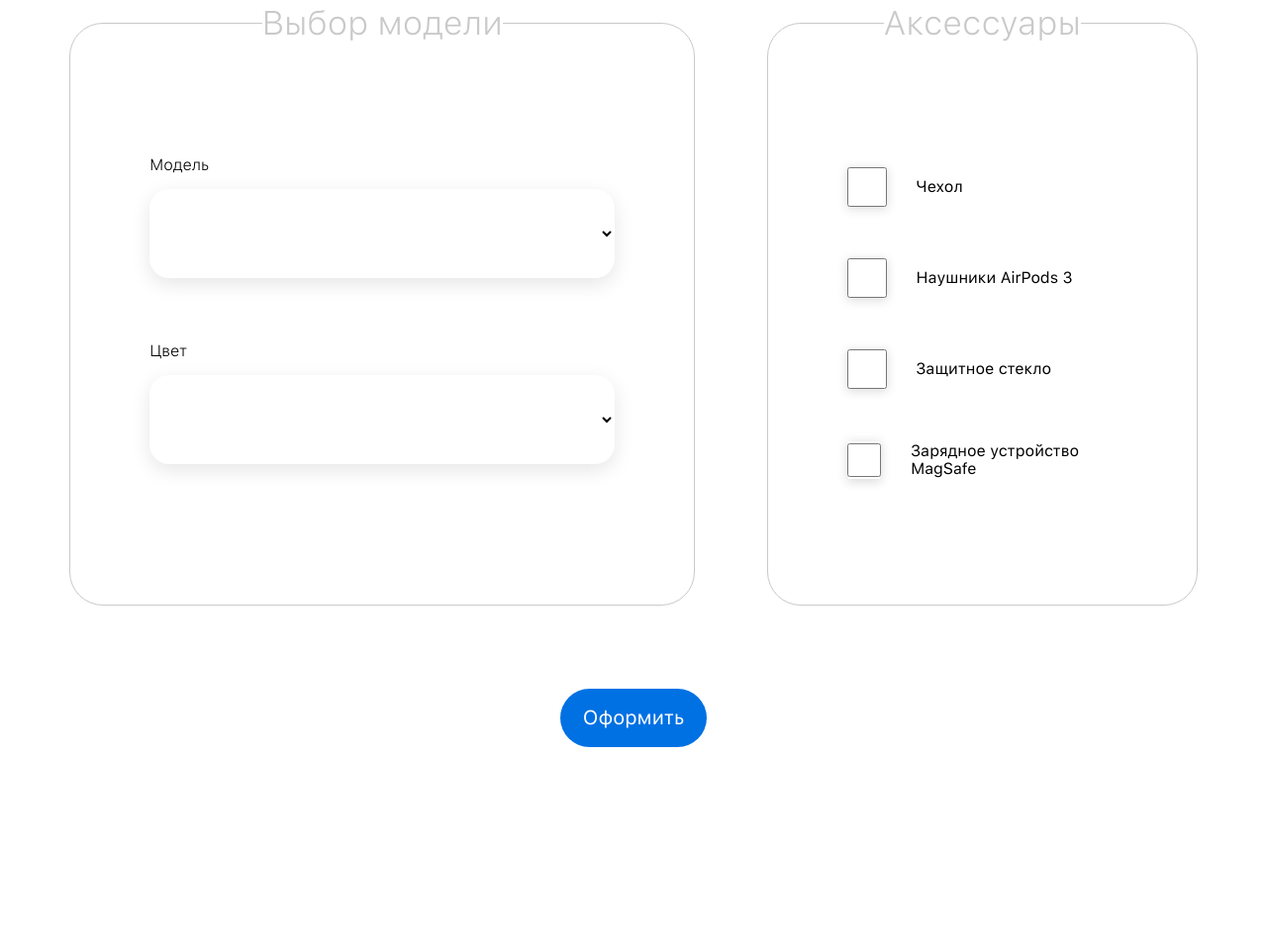
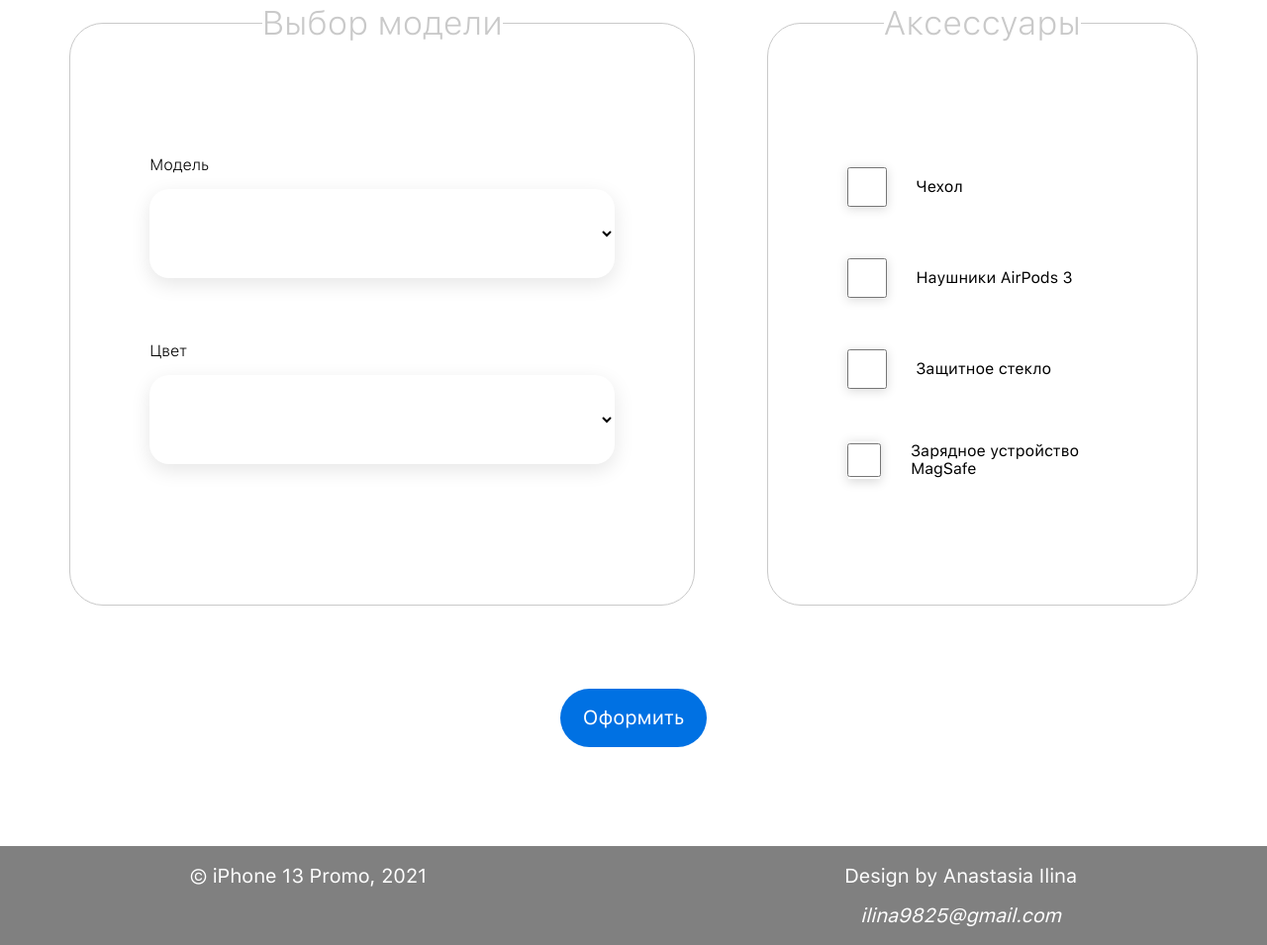
Before and after one commit to dimondlove/iPhone_13, a plain HTML site: page index.html in a window 1280 px wide. Shown: the part 4180-5135 px from the top of the page at 99% size. Before the commit the page ends 4935 px from the top, so only its background shows below. Drawn offline with Linux system fonts and the light colour scheme.

Commit message:
Оформил footer

```diff
--- a/index.html
+++ b/index.html
@@ -126,6 +126,19 @@
 			</section>
 
 		</main>
+
+		<footer class="footer">
+			<div class="footer-container">
+				 <div class="copyright">
+		            <p>&copy; iPhone 13 Promo, <time datetime="2021">2021</time></p>
+		        </div>
+		        <div class="design_by">
+		            <p>Design by Anastasia Ilina<br>
+		            <address>ilina9825@gmail.com</address></p>
+		        </div>
+			</div>
+	    </footer>
+
 	</div>
 </body>
 </html>
--- a/style/style.css
+++ b/style/style.css
@@ -294,3 +294,26 @@
 	font-size: 20px;
 	font-weight: 400;
 }
+
+/*
+** Footer **
+*/
+
+.footer {
+	background-color: gray;
+    color: white;
+    margin-top: 100px;
+    width: 100%;
+    font-family: "SF UI Text";
+    font-size: 20px;
+    line-height: 20px;
+    font-weight: 400;
+}
+
+.footer-container {
+	width: 70%;
+	margin: 0 auto;
+
+	display: flex;
+	justify-content: space-between;
+}
```
